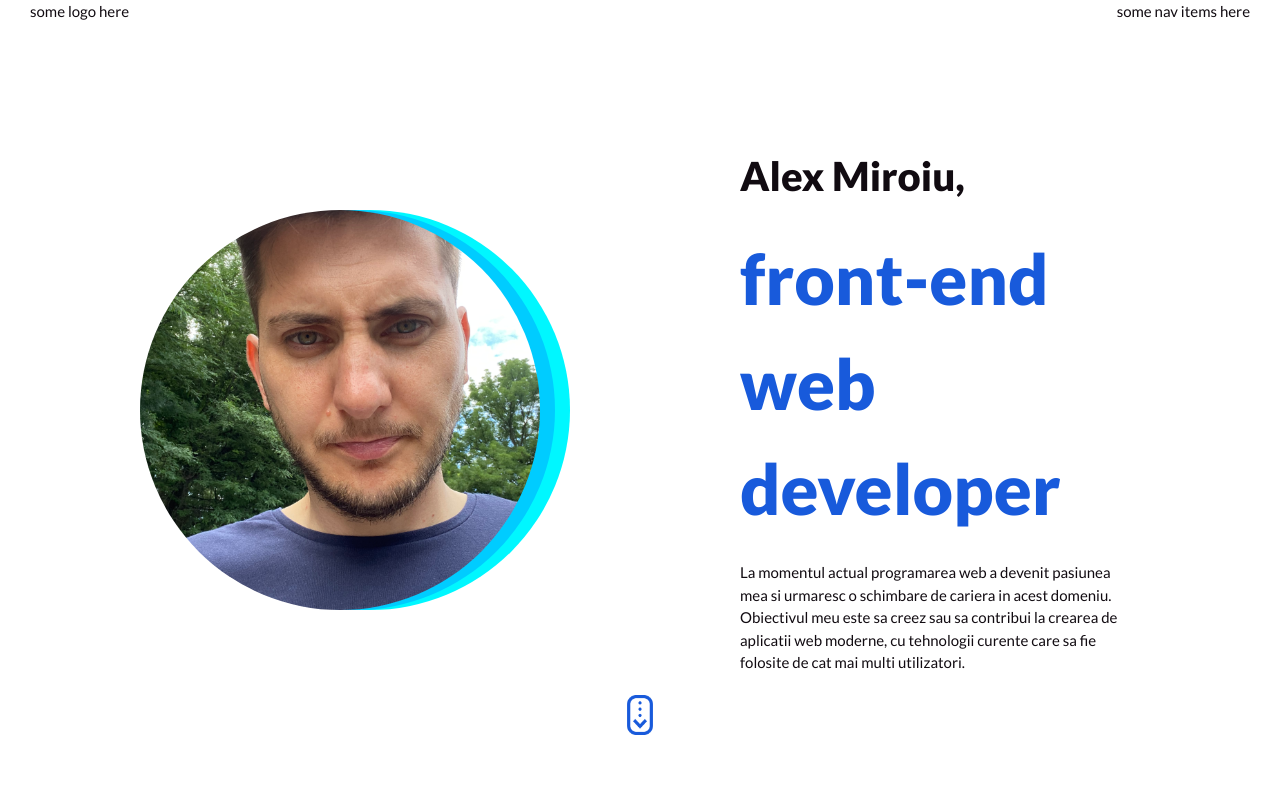
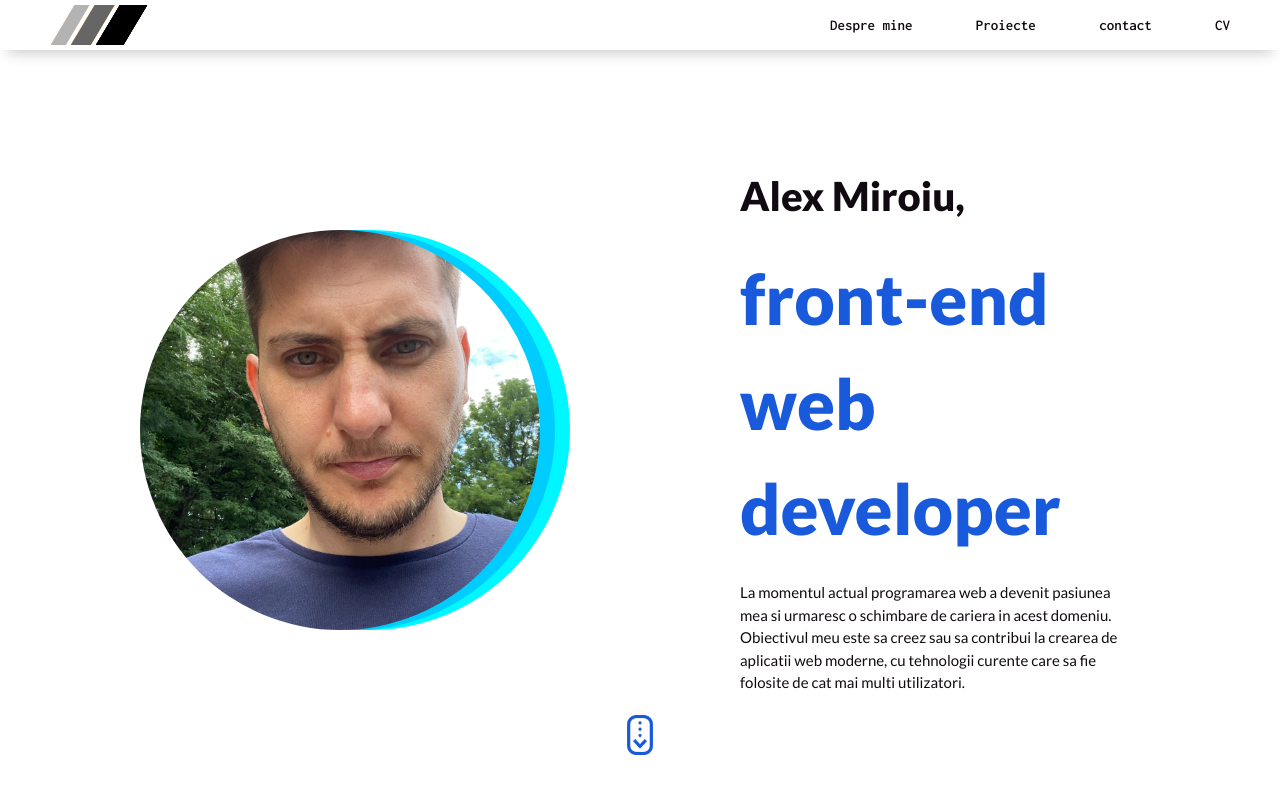
Before and after one commit to alexmiroiu/Proiecte, a React (Create React App) app in the folder portfolio-website/: page / in a window 1280 px wide. Shown: the top 800 px of the page. Built offline with nearby package versions, Linux system fonts and the light colour scheme.

Commit message:
stilizare header

```diff
--- a/portfolio-website/src/components/Header.js
+++ b/portfolio-website/src/components/Header.js
@@ -1,9 +1,19 @@
 import classes from './Header.module.css';
+import logo from '../assets/icons/logo.svg';
 
 const Header = () => {
     return <div className={classes.header}>
-        <p>some logo here</p>
-        <nav>some nav items here</nav>
+        <div className={classes.logoHolder}>
+            <img src={logo} alt="logo" />
+        </div>
+        <nav className={classes.mainNav}>
+            <ul className={classes.menuItems}>
+                <li className={classes.navItem}>Despre mine</li>
+                <li className={classes.navItem}>Proiecte</li>
+                <li className={classes.navItem}>contact</li>
+                <li className={classes.navItem}>CV</li>
+            </ul>
+        </nav>
     </div>
 }
 
--- a/portfolio-website/src/components/Header.module.css
+++ b/portfolio-website/src/components/Header.module.css
@@ -1,8 +1,36 @@
 .header {
-    height: 3rem;
+    height: 5rem;
     width: 100%;
-    padding: 0 3rem 0;
+    padding: 0 5rem 0;
     display: flex;
     justify-content: space-between;
+    align-items: center;
+    box-shadow: 0px 10px 15px -8px rgba(0, 0, 0, 0.24)
+;
+
 
 }
+
+.logoHolder {
+    display: flex;
+    height: 80%;
+
+}
+
+.mainNav {
+    font-family: var(--mono-font);
+    width: 40rem;
+    height: 100%;
+    display: flex;
+    align-items: center;
+    font-weight: 600;
+}
+
+.menuItems {
+    width: 100%;
+    display: flex;
+    justify-content: space-between;
+    text-decoration: none;
+    list-style: none;
+    padding: 0;
+}
```
Also changed, not shown: portfolio-website/src/assets/icons/logo.svg (added).
